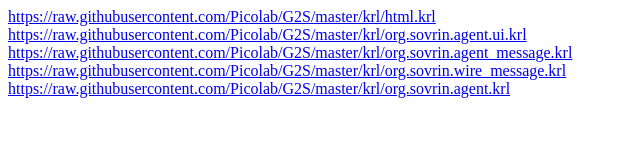
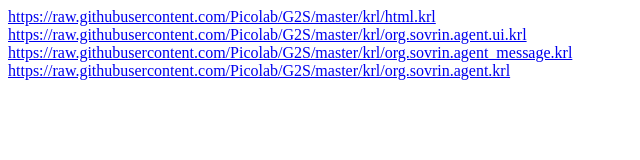
Before and after one commit to Picolab/G2S, a website: page rids.html in a window 1280 px wide. Shown: the whole page, without its empty margins (0-640 px from the left). Drawn offline with Linux system fonts and the light colour scheme.

```diff
--- a/rids.html
+++ b/rids.html
@@ -8,7 +8,6 @@
 <a href="http://localhost:8080/api/ruleset/register?url=https://raw.githubusercontent.com/Picolab/G2S/master/krl/html.krl">https://raw.githubusercontent.com/Picolab/G2S/master/krl/html.krl</a></br>
 <a href="http://localhost:8080/api/ruleset/register?url=https://raw.githubusercontent.com/Picolab/G2S/master/krl/org.sovrin.agent.ui.krl">https://raw.githubusercontent.com/Picolab/G2S/master/krl/org.sovrin.agent.ui.krl</a></br>
 <a href="http://localhost:8080/api/ruleset/register?url=https://raw.githubusercontent.com/Picolab/G2S/master/krl/org.sovrin.agent_message.krl">https://raw.githubusercontent.com/Picolab/G2S/master/krl/org.sovrin.agent_message.krl</a></br>
-<a href="http://localhost:8080/api/ruleset/register?url=https://raw.githubusercontent.com/Picolab/G2S/master/krl/org.sovrin.wire_message.krl">https://raw.githubusercontent.com/Picolab/G2S/master/krl/org.sovrin.wire_message.krl</a></br>
 <a href="http://localhost:8080/api/ruleset/register?url=https://raw.githubusercontent.com/Picolab/G2S/master/krl/org.sovrin.agent.krl">https://raw.githubusercontent.com/Picolab/G2S/master/krl/org.sovrin.agent.krl</a></br>
   </body>
 </html>
```
Also changed, not shown: README.md, 2 other files.
